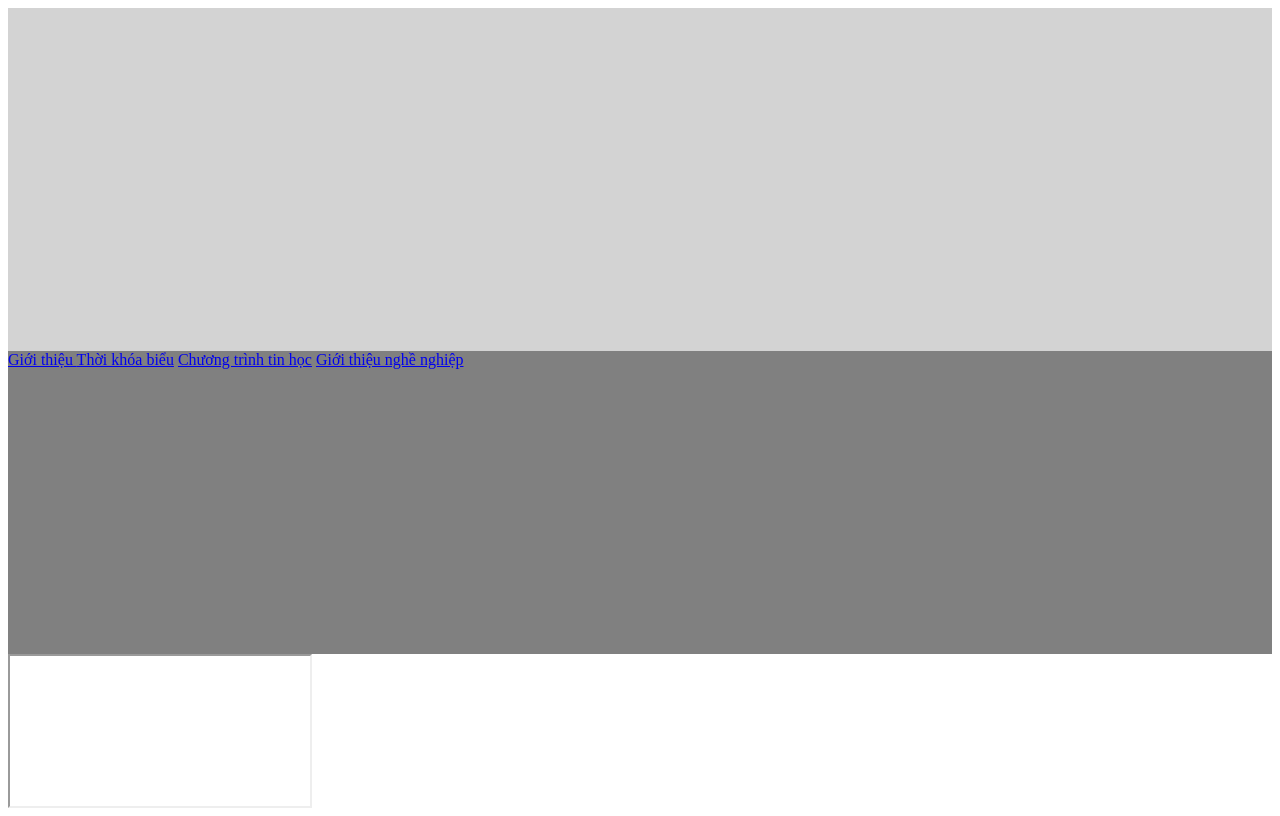
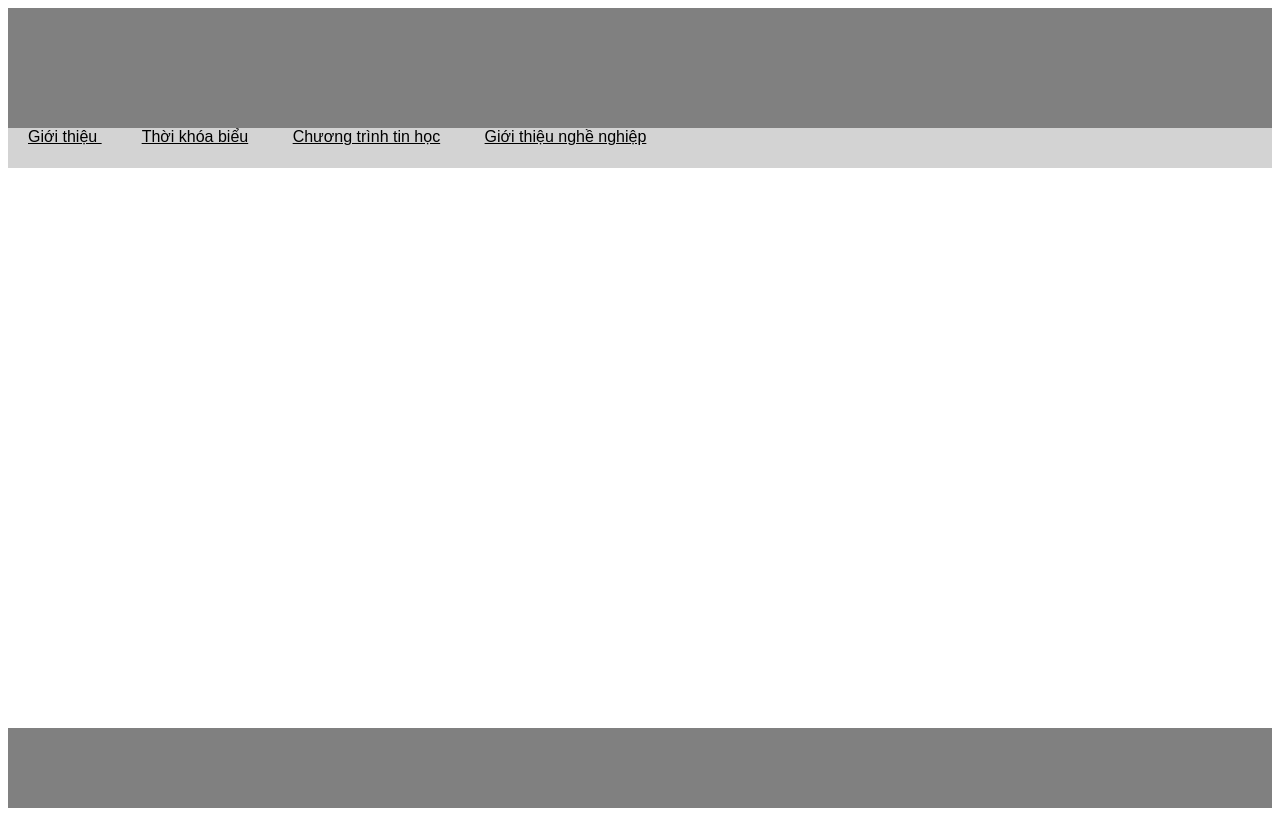
Before and after one commit to baothuuu/baothu, a plain HTML site: page index.html in a window 1280 px wide. Drawn offline with Linux system fonts and the light colour scheme.

Commit message:
Update style.css

```diff
--- a/Contents/style.css
+++ b/Contents/style.css
@@ -1,29 +1,42 @@
+*{
+   font-family: Arial;
+}
 .container{
   display: flex;
   flex-direction: column;
   height: 100vh;
 }
 .header{
-    flex: 10%;
-    background-color: lightgray;
+  flex: 15%;
+   background-color: gray;
 }
 .menu{
  flex: 5%;
-    background-color: gray;
+   background-color: lightgray;
 }
+.menu a{
+   padding: 15px 20px;
+   color: black;
+}
+.menu hover{
+   background-color: tomato;
+   color: white;
+}
+.content{
+ flex: 70%;
+   background-color: white;
 }
 .content iframe{
-    flex:1;
+   flex: 1;
    border: none;
    width: 100%;
    height: 100%;
 }
+
+.footer{
+ flex: 10%;
+   background-color: gray;
 }
-.footer{
-flex: 75%;
-    background-color: lightgray;
-}
-
 
 .f1 {
   color: red;
```
Lines whose indentation alone changed are shown as unchanged.
